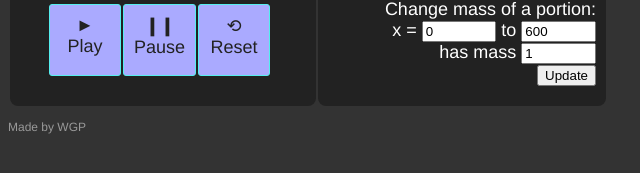
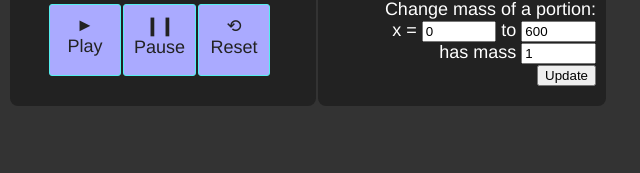
Before and after one commit to w2w32/waves, a plain HTML site: page index.html in a window 1280 px wide. Shown: the part 463-636 px from the top of the page, 0-640 px from the left. Drawn offline with Linux system fonts and the light colour scheme.

Commit message:
Update index.html

```diff
--- a/index.html
+++ b/index.html
@@ -221,11 +221,7 @@ width:600px;
 text-align:right;
 position:relative;
 }
-#sub{
-color:#999;
-font-size:12px;
-bottom:0px
-}
+
 </style>
 </head>
 <body bgcolor="#333" onload="init()">
@@ -277,6 +273,5 @@ has mass <input type="text" id="mass3" value="1"><br>
 </td>
 </tr>
 </table>
-<p id="sub">Made by WGP</p>
 </body>
 </html>
```
